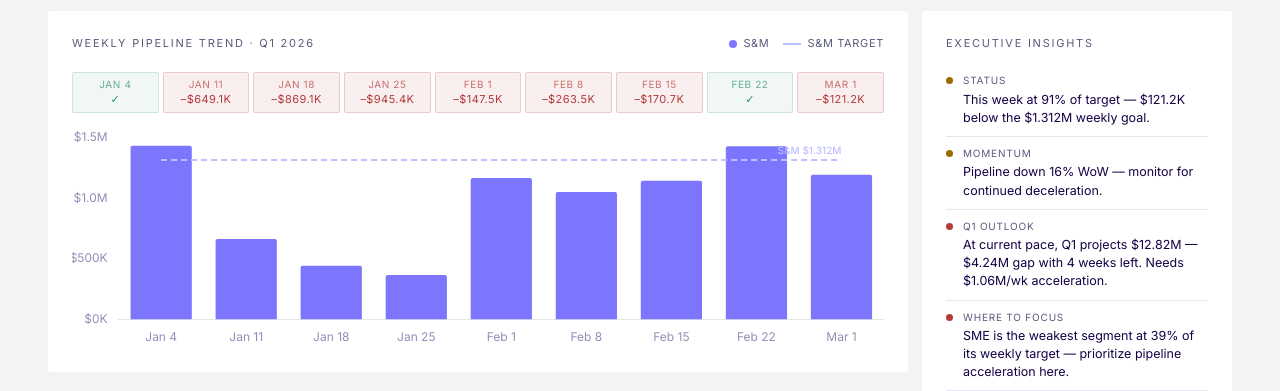
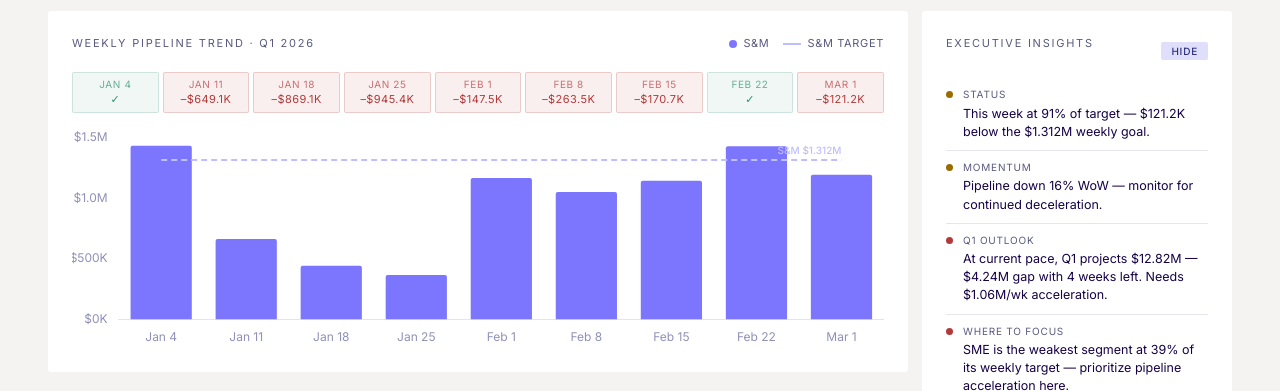
Before and after one commit to migueleonf/executive-dashboard, a website: page index.html in a window 1280 px wide. Shown: the part 381-772 px from the top of the page. Drawn offline with nearby package versions, Linux system fonts and the light colour scheme.

Commit message:
Add toggle button for Executive Insights panel
Co-Authored-By: Claude Sonnet 4.6 <noreply@anthropic.com>

```diff
--- a/index.html
+++ b/index.html
@@ -858,8 +858,17 @@
     <div class="col right">
 
       <!-- Executive Insights -->
-      <div class="card">
-        <div class="sec-label" style="margin-bottom:12px">Executive Insights</div>
+      <div class="card" id="insightsCard">
+        <div style="display:flex;align-items:center;justify-content:space-between;margin-bottom:12px;">
+          <div class="sec-label">Executive Insights</div>
+          <button id="insightsToggle" onclick="(function(){
+            const body = document.getElementById('insightsBody');
+            const btn  = document.getElementById('insightsToggle');
+            const hidden = body.style.display === 'none';
+            body.style.display = hidden ? '' : 'none';
+            btn.textContent = hidden ? 'Hide' : 'Show';
+          })()" style="font-size:10px;font-family:'Inter',sans-serif;font-weight:500;letter-spacing:.08em;text-transform:uppercase;background:var(--lilac);color:var(--violet);border:none;border-radius:2px;padding:3px 10px;cursor:pointer;">Hide</button>
+        </div>
         <div id="insightsBody"></div>
       </div>
 
```
